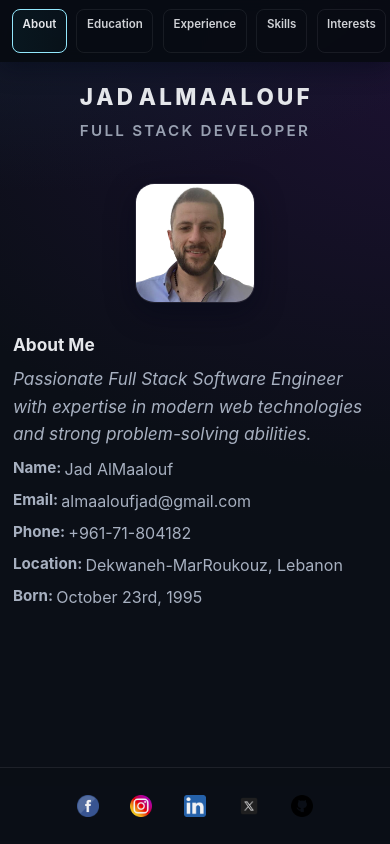
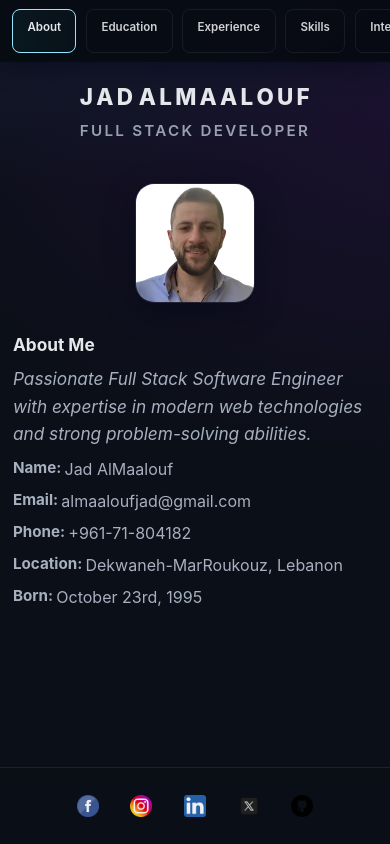
Before and after one commit to Jad-maalouf/portfolio, a React (Create React App) app: page / in a window 390 px wide. Built offline with nearby package versions, Linux system fonts and the light colour scheme.

Commit message:
reduce the padding in button menu

```diff
--- a/src/App.css
+++ b/src/App.css
@@ -172,7 +172,7 @@ a:hover{color:var(--accent); text-decoration:wavy}
     display: none;
   }
   .visit {
-    padding: .45rem .7rem;
+    /* padding: .45rem .7rem; */
     font-size: var(--fs-xs);
     min-width: fit-content;
   }
@@ -184,7 +184,7 @@ a:hover{color:var(--accent); text-decoration:wavy}
     gap: .3rem;
   }
   .visit {
-    padding: .4rem .6rem;
+    /* padding: .4rem .6rem; */
     font-size: var(--fs-xxs);
   }
 }
```
